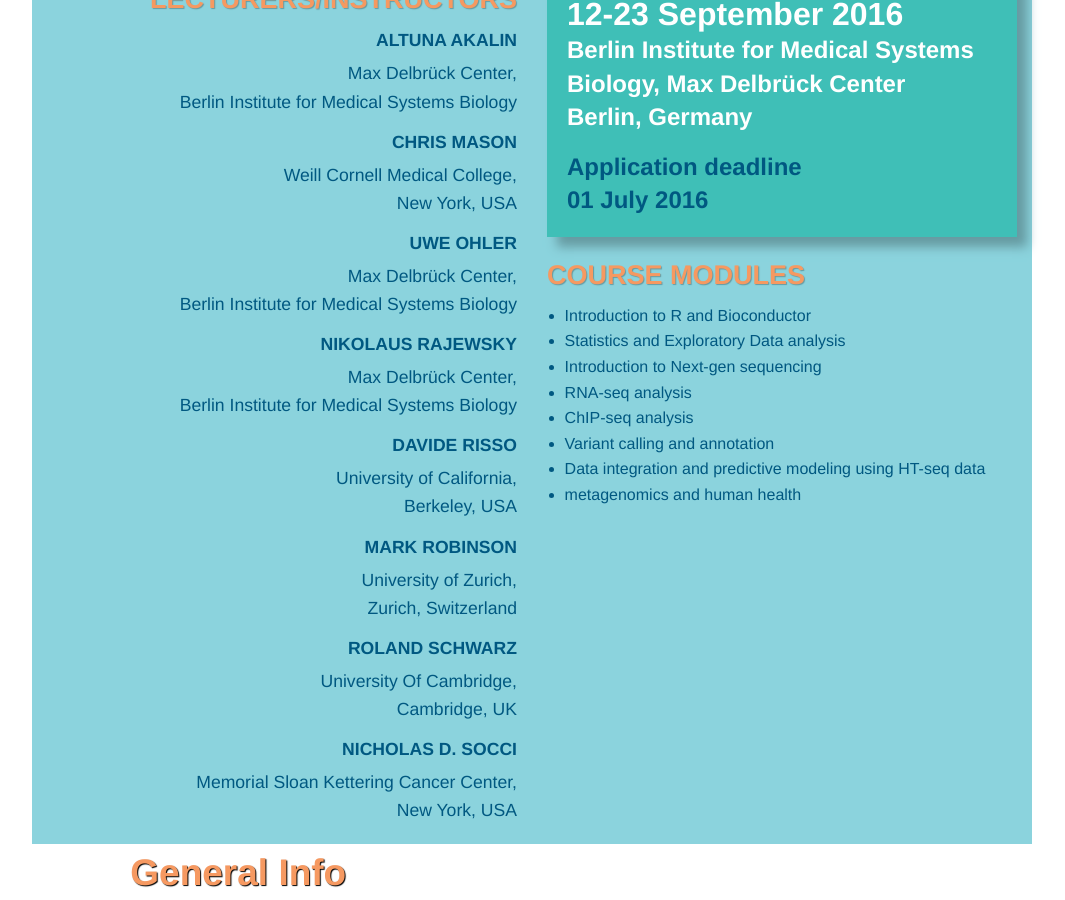
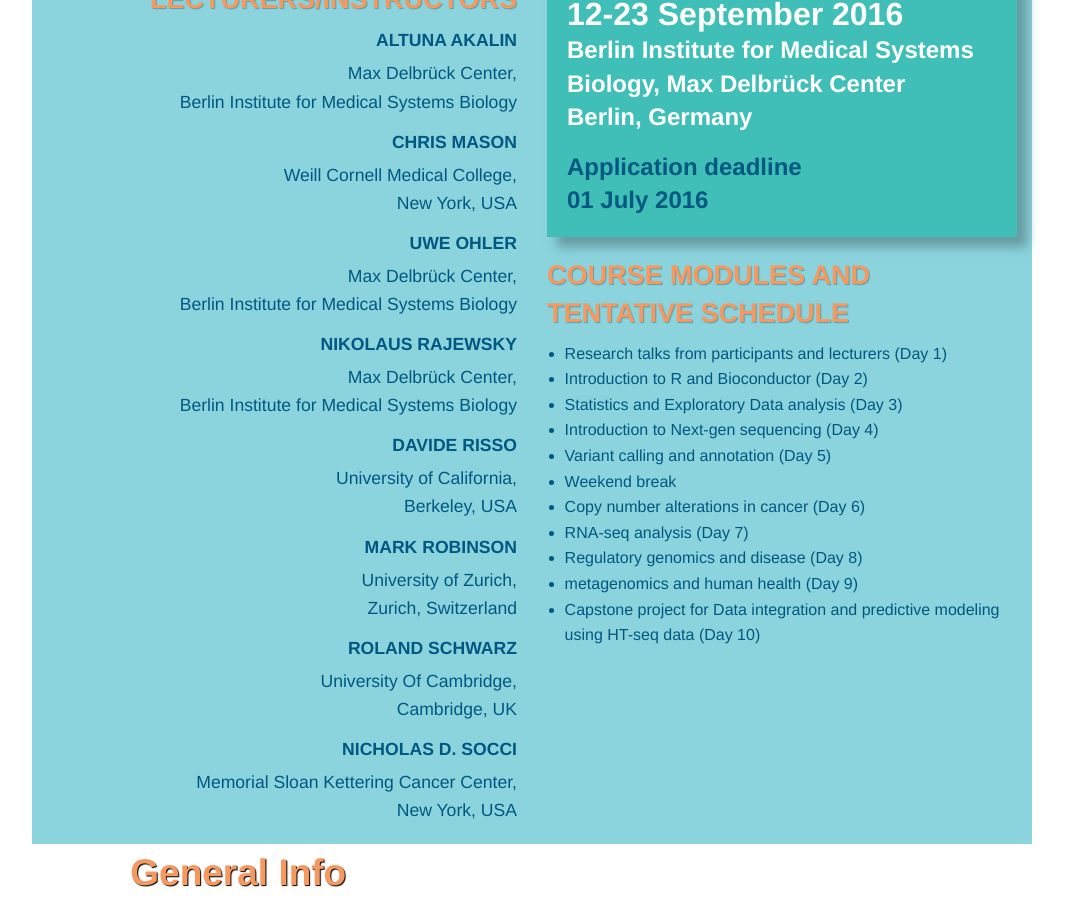
Before and after one commit to BIMSBbioinfo/compgen, a Jekyll site: the page 2016/index.html, which Jekyll copies as it is, in a window 1280 px wide and 900 px high, scrolled down 662 px. Shown: the whole window, without its empty margins (108-1173 px from the left). Built offline with Jekyll 4.4.1, drawn with Linux system fonts in a browser that asks for light colours; nearby versions of some CDN libraries; library files that are not in the unit come from our copies.

Commit message:
tentative schedule added

```diff
--- a/2016/index.html
+++ b/2016/index.html
@@ -66,16 +66,19 @@
           <span class="deadline">Application deadline<br/>01 July 2016</span>
         </p>
 
-        <h3>Course modules</h3>
+        <h3>Course modules and tentative schedule</h3>
         <ul>
-          <li>Introduction to R and Bioconductor</li>
-          <li>Statistics and Exploratory Data analysis</li>
-          <li>Introduction to Next-gen sequencing</li>
-          <li>RNA-seq analysis</li>
-          <li>ChIP-seq analysis</li>
-          <li>Variant calling and annotation</li>
-          <li>Data integration and predictive modeling using HT-seq data</li>
-          <li>metagenomics and human health</li>
+          <li>Research talks from participants and lecturers (Day 1)</li>
+          <li>Introduction to R and Bioconductor (Day 2)</li>
+          <li>Statistics and Exploratory Data analysis (Day 3)</li>
+          <li>Introduction to Next-gen sequencing (Day 4)</li>
+          <li>Variant calling and annotation (Day 5)</li>
+          <li>Weekend break</li>
+          <li>Copy number alterations in cancer (Day 6)</li>
+          <li>RNA-seq analysis (Day 7)</li>
+          <li>Regulatory genomics and disease (Day 8)</li>
+          <li>metagenomics and human health (Day 9)</li>
+          <li>Capstone project for Data integration and predictive modeling using HT-seq data (Day 10)</li>
         </ul>
       </div>
     </div>
```
